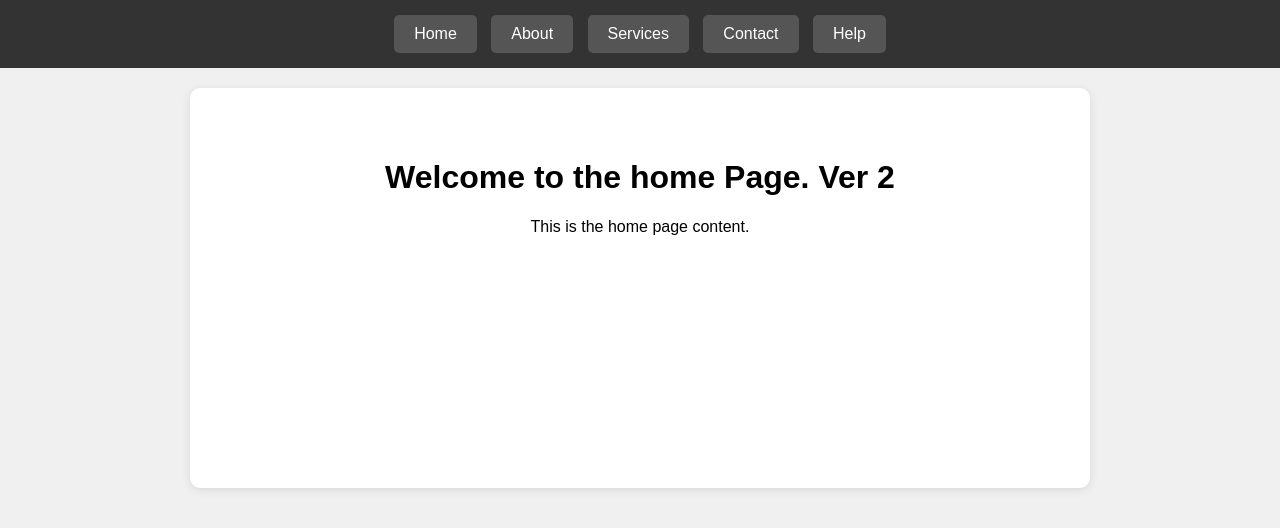
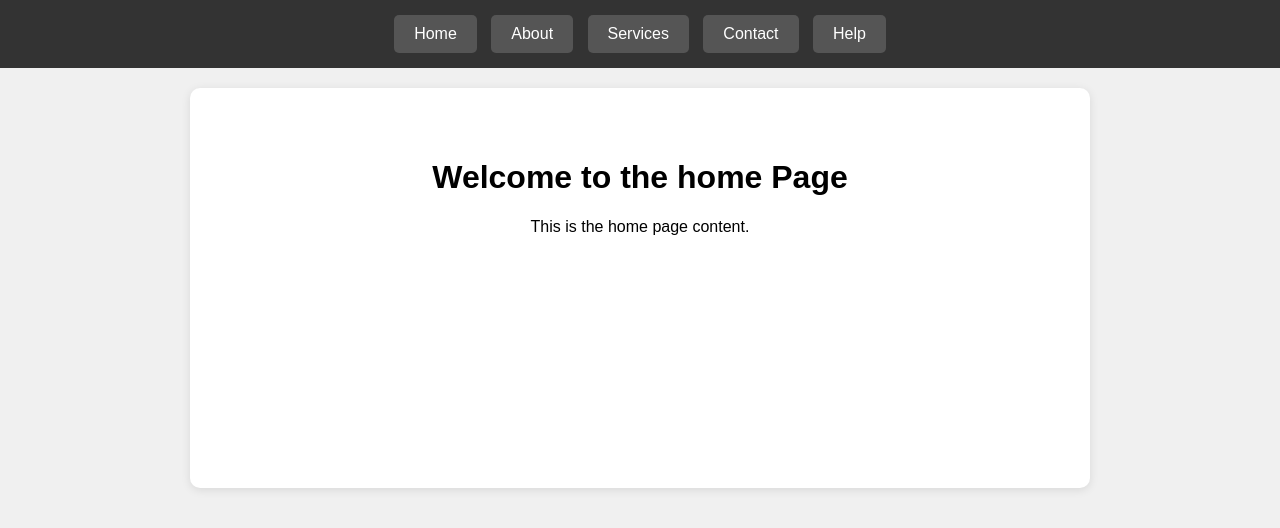
Before and after one commit to gabrielclydetbesa-art/my-website, a plain HTML site: page index.html in a window 1280 px wide. Drawn offline with Linux system fonts and the light colour scheme.

Commit message:
Update index.html

```diff
--- a/index.html
+++ b/index.html
@@ -58,7 +58,7 @@
     </nav>
 
     <main id="content">
-        <h1>Welcome to the home Page. Ver 2</h1>
+        <h1>Welcome to the home Page</h1>
         <p>This is the home page content.</p>
     </main>
 
```
